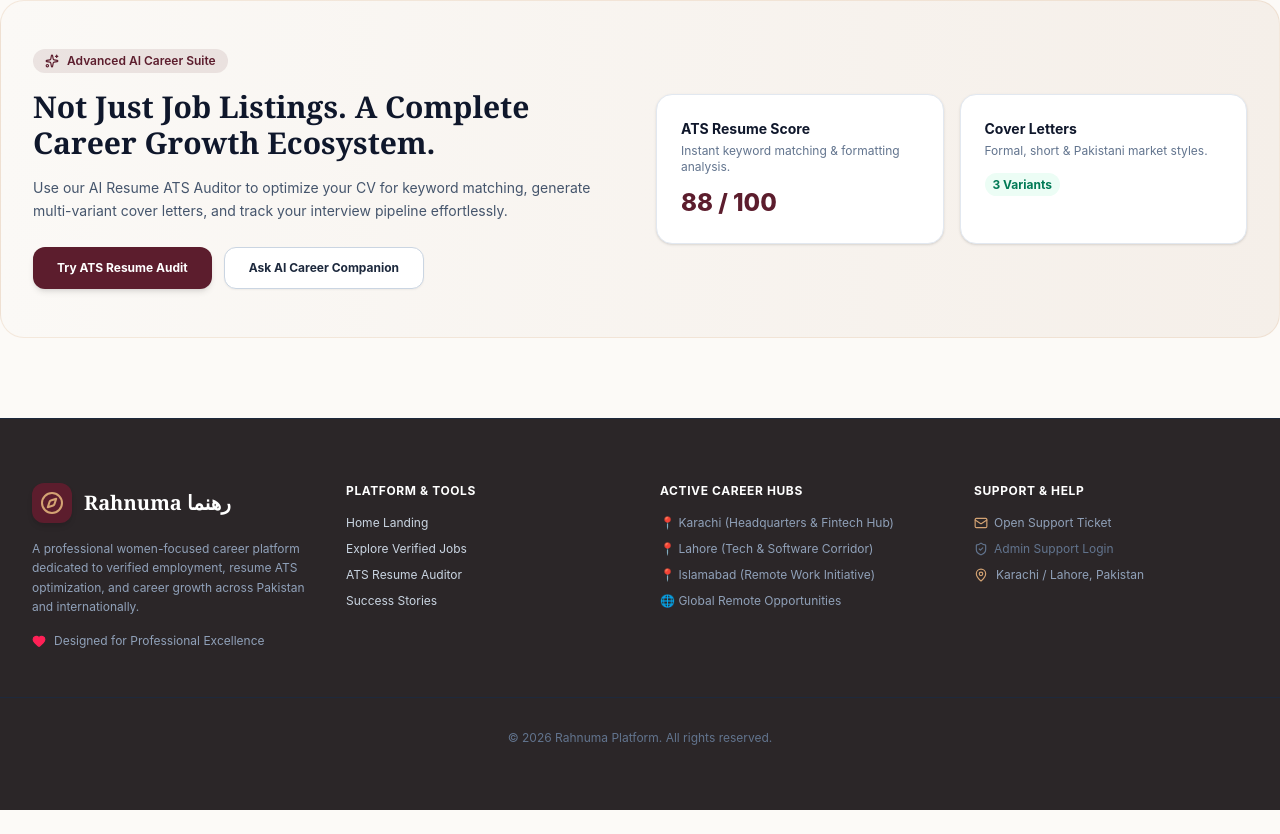
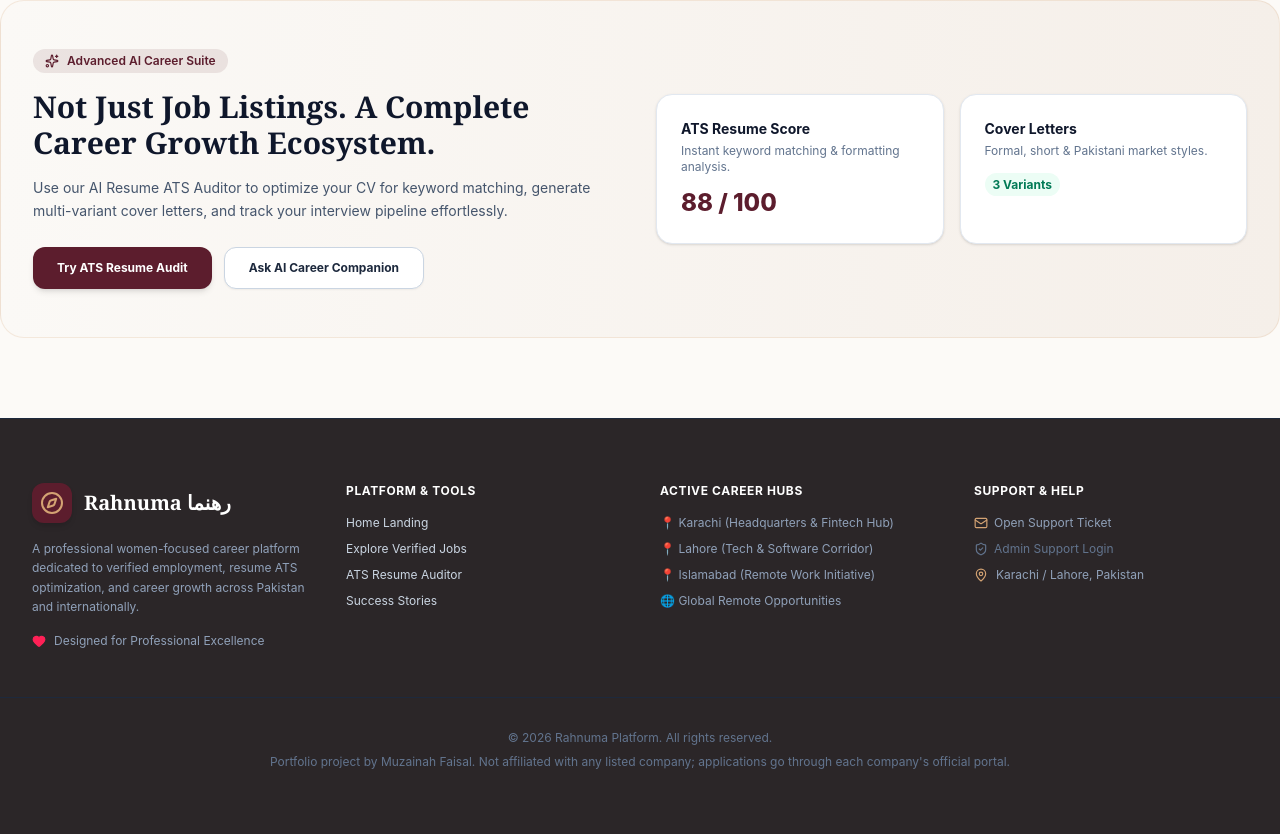
Before and after one commit to Muzainah07/Rahnuma, a Next.js app: page / in a window 1280 px wide. Shown: the part 1935-2769 px from the top of the page. Before the commit the page ends 2745 px from the top, so only its background shows below. Built offline with nearby package versions, Linux system fonts and the light colour scheme; no server answers.

Commit message:
Portfolio disclaimer and README updates

```diff
--- a/components/ClientDashboard.jsx
+++ b/components/ClientDashboard.jsx
@@ -309,6 +309,9 @@ export default function ClientDashboard({
 
         <div className="max-w-7xl mx-auto px-4 sm:px-6 lg:px-8 pt-8 border-t border-slate-800 text-center text-xs text-slate-500">
           <p>© 2026 Rahnuma Platform. All rights reserved.</p>
+          <p className="mt-2">
+    Portfolio project by Muzainah Faisal. Not affiliated with any listed company; applications go through each company&apos;s official portal.
+  </p>
         </div>
       </footer>
     </div>
```
Also changed, not shown: 1 other file (tests, documents, lock files or other folders).
